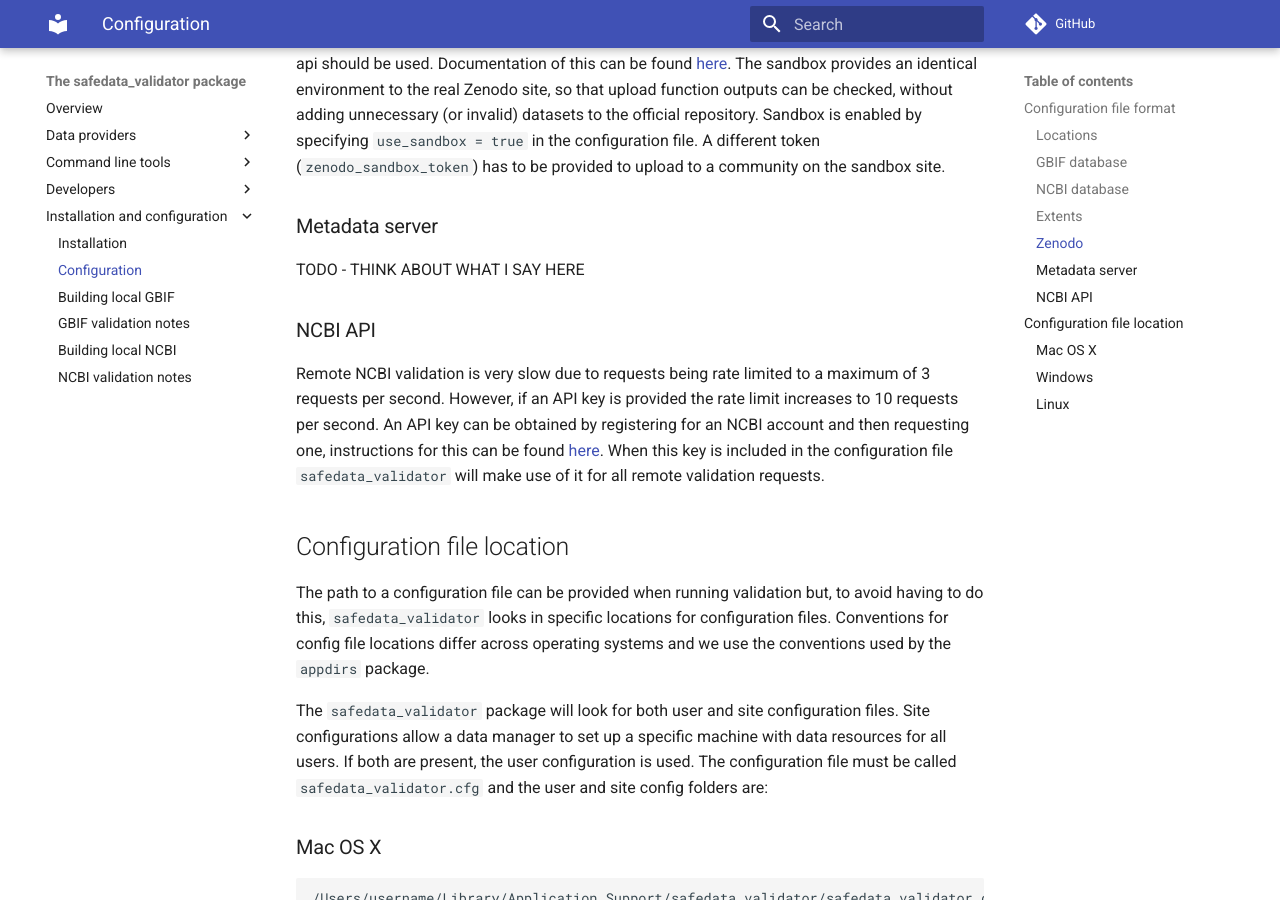
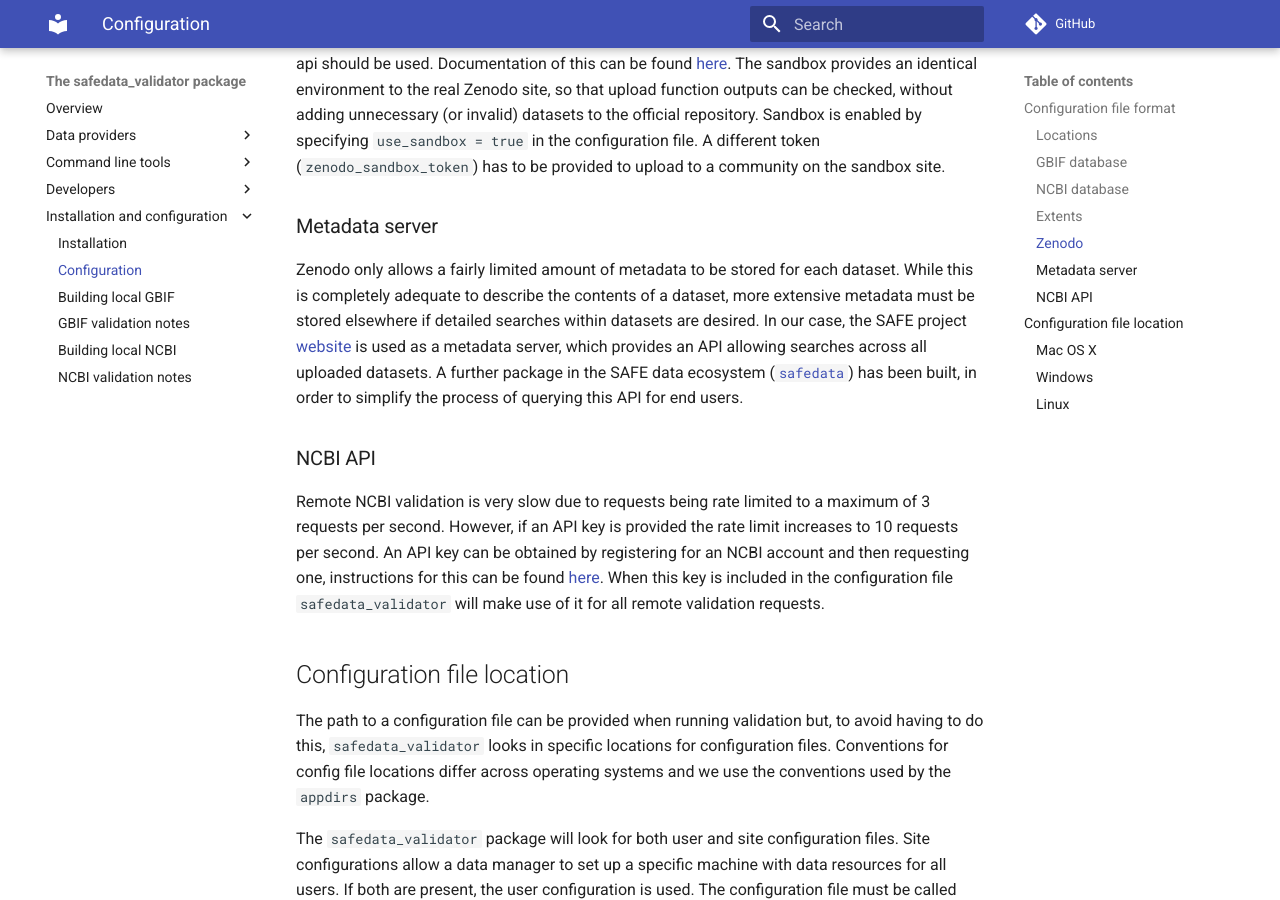
Before and after one commit to ImperialCollegeLondon/safedata_validator, an MkDocs documentation site: the page built from docs/install/configuration.md, in a window 1280 px wide and 900 px high, scrolled down 2106 px. Built offline with MkDocs 1.6.1 and Material for MkDocs 9.7.7, drawn with Linux system fonts in a browser that asks for light colours; comment, search, counter and statistics services are not loaded.

Commit message:
Added metadata server discussion to config docs

```diff
--- a/docs/install/configuration.md
+++ b/docs/install/configuration.md
@@ -104,7 +104,14 @@ site.
 
 ### Metadata server
 
-TODO - THINK ABOUT WHAT I SAY HERE
+Zenodo only allows a fairly limited amount of metadata to be stored for each dataset.
+While this is completely adequate to describe the contents of a dataset, more extensive
+metadata must be stored elsewhere if detailed searches within datasets are desired. In
+our case, the SAFE project [website](https://safeproject.net) is used as a metadata
+server, which provides an API allowing searches across all uploaded datasets. A further
+package in the SAFE data ecosystem
+([`safedata`](https://imperialcollegelondon.github.io/safedata/)) has been built, in
+order to simplify the process of querying this API for end users.
 
 ### NCBI API
 
```
Also changed, not shown: 2 other files.
